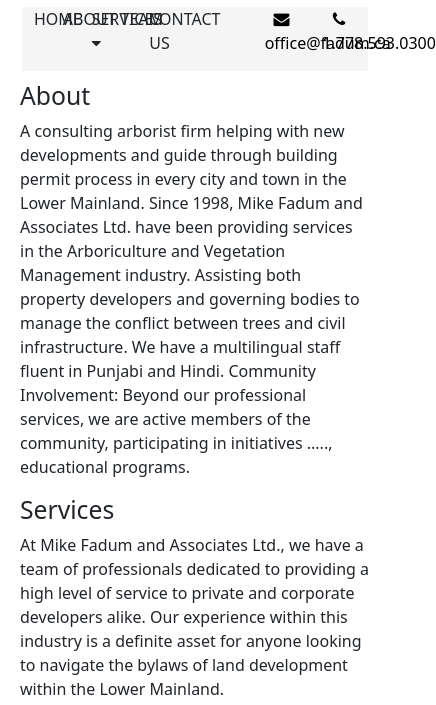
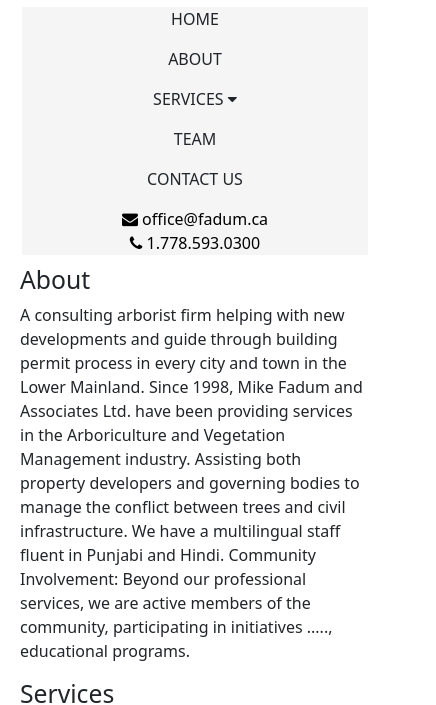
Before and after one commit to coderMG5/MikeFadumAssociates, a plain HTML site: page index.html in a window 390 px wide. Shown: the part 149-854 px from the top of the page, 436 px wide, since content can reach past the window. Drawn offline with Linux system fonts and the light colour scheme.

Commit message:
Fixed the window resizing issue for header

```diff
--- a/index.html
+++ b/index.html
@@ -19,9 +19,9 @@
                 <div class="col-11"><h1 class="text-center">MIKE FADUM AND ASSOCIATES LIMITED</h1> <h3 class="text-center">VEGETATION CONSULTANTS</h3></div>
             </div>
             <div id="div-nav" class="row text-center">
-                <div class="col-1"><p  href="#">HOME</p></div>
-                <div class="col-1"><p  href="#about">ABOUT</p></div>
-                <div class="col-1">
+                <div class="col-xs-6 col-md-1"><p  href="#">HOME</p></div>
+                <div class="col-xs-6 col-md-1"><p  href="#about">ABOUT</p></div>
+                <div class="col-xs-6 col-md-1">
                     <div class="dropdown">
                         <p role="button" id="dropdownMenuButton1" data-bs-toggle="dropdown" aria-expanded="false">
                         SERVICES <i class="fa fa-caret-down"></i>
@@ -33,11 +33,11 @@
                         </ul>
                     </div>
                 </div>
-                <div class="col-1"><p  href="#team">TEAM</p></div>
-                <div class="col-1"><p  href="#contactus">CONTACT US</p></div>
-                <div class="col-3"></div>
-                <div class="col-2"><a href="mailto:noreply@fadum.ca"><i class="fa fa-envelope"></i> office@fadum.ca</a></div>
-                <div class="col-2"><a href="tel:778.593.0300"><i class="fa fa-phone"></i> 1.778.593.0300</a></div>
+                <div class="col-xs-6 col-md-1"><p  href="#team">TEAM</p></div>
+                <div class="col-xs-6 col-md-1"><p  href="#contactus">CONTACT US</p></div>
+                <div class="col-xs-6 col-md-3"></div>
+                <div class="col-xs-6 col-md-2"><a href="mailto:noreply@fadum.ca"><i class="fa fa-envelope"></i> office@fadum.ca</a></div>
+                <div class="col-xs-6 col-md-2"><a href="tel:778.593.0300"><i class="fa fa-phone"></i> 1.778.593.0300</a></div>
             </div>
 
             <div id="demo" class="carousel slide" data-bs-ride="carousel">
```
